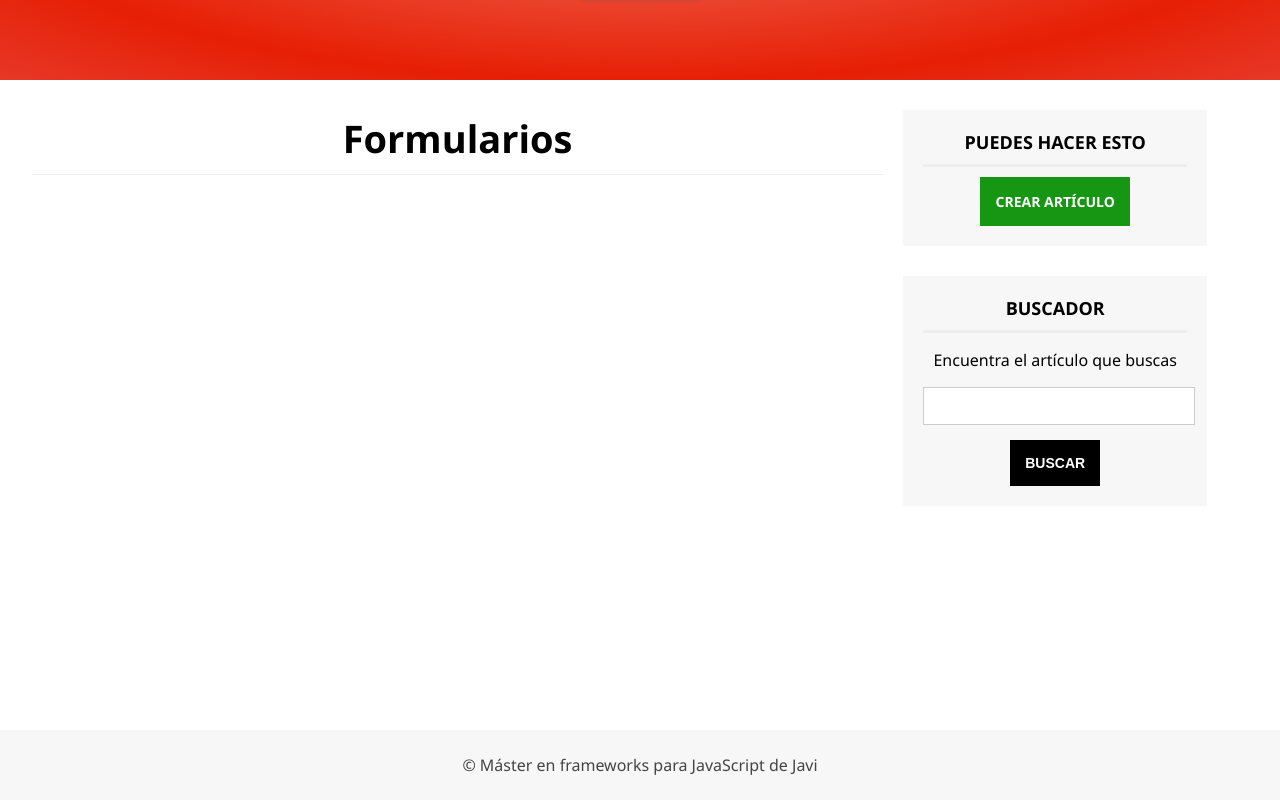
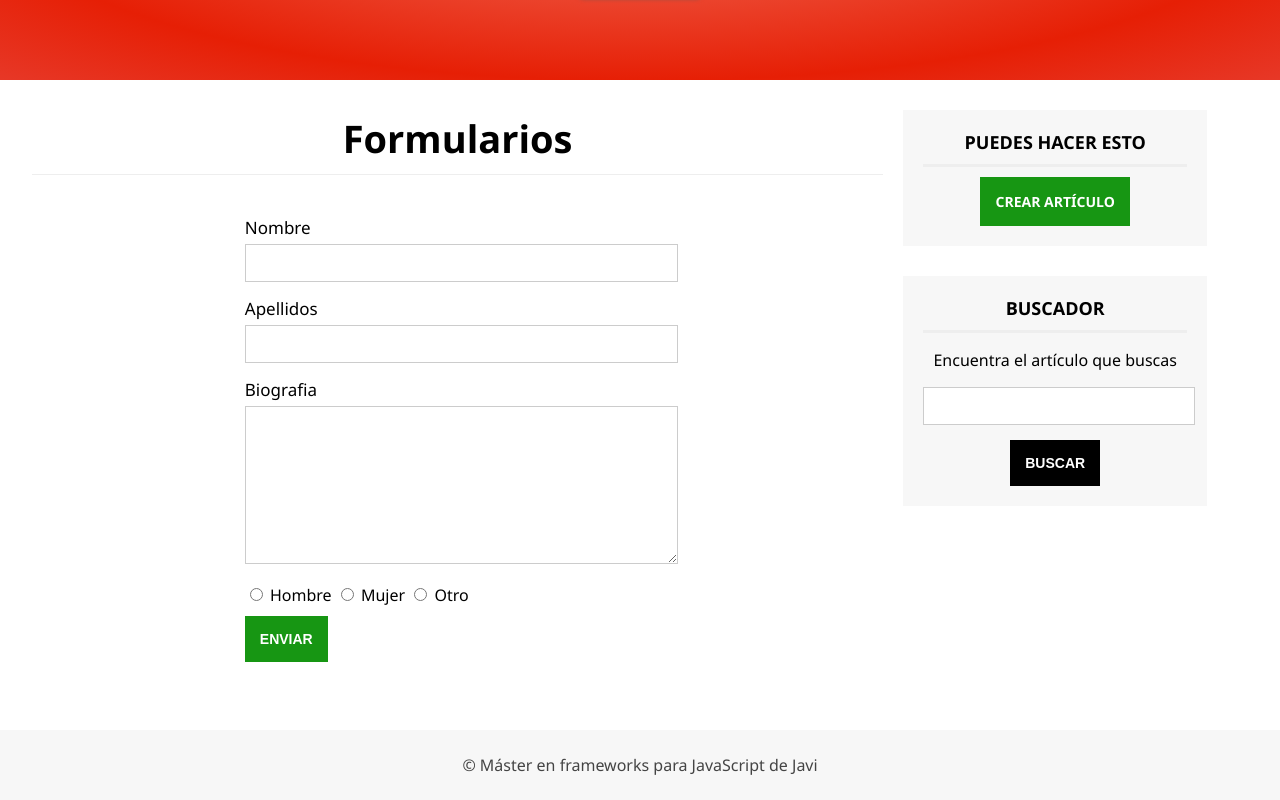
Before and after one commit to JavierGold/learning-angular, an Angular app in the folder frameworks_master/AprendiendoAngular/: page /formulario in a window 1280 px wide. Shown: the part 396-1196 px from the top of the page. Built offline with nearby package versions, Linux system fonts and the light colour scheme.

Commit message:
Formulario

```diff
--- a/frameworks_master/AprendiendoAngular/src/app/app.module.ts
+++ b/frameworks_master/AprendiendoAngular/src/app/app.module.ts
@@ -1,6 +1,7 @@
 import { NgModule } from '@angular/core';
 import { BrowserModule } from '@angular/platform-browser';
 import { routing, appRoutingProviders } from './app.routing';
+import { FormsModule } from '@angular/forms';
 
 import { AppComponent } from './app.component';
 import { HeaderComponent } from './components/header/header.component';
@@ -30,7 +31,8 @@
   ],
   imports: [
     BrowserModule,
-    routing
+    routing,
+    FormsModule
   ],
   providers: [appRoutingProviders],
   bootstrap: [AppComponent]
--- a/frameworks_master/AprendiendoAngular/src/app/components/formulario/formulario.component.html
+++ b/frameworks_master/AprendiendoAngular/src/app/components/formulario/formulario.component.html
@@ -6,6 +6,34 @@
 
     <h1 class="subheader">Formularios</h1>
 
+    <form class="mid-form" #userForm="ngForm" (ngSubmit)="onSubmit()">
+      <div class="form-group">
+          <label for="nombre">Nombre</label>
+          <input type="text" name="nombre"  #nombre="ngModel"[(ngModel)]="user.nombre" />
+      </div>
+
+      <div class="form-group">
+          <label for="apellidos">Apellidos</label>
+          <input type="text" name="apellidos" #apellidos="ngModel"[(ngModel)]="user.apellidos" />
+      </div>
+
+      <div class="form-group">
+          <label for="bio">Biografia</label>
+          <textarea name="bio" #bio="ngModel"[(ngModel)]="user.bio" ></textarea>
+      </div>
+
+      <div class="form-group radibuttons">
+          <input type="radio" name="genero" value="hombre" [(ngModel)]="user.genero" /> Hombre
+          <input type="radio" name="genero" value="mujer" [(ngModel)]="user.genero"  /> Mujer
+          <input type="radio" name="genero" value="otro" [(ngModel)]="user.genero"  /> Otro
+      </div>
+
+      <div class="clearfix"></div>
+
+      <input type="submit" value="Enviar" class="btn btn-success" />
+
+ </form>
+
   </section>
 
   <app-sidebar></app-sidebar>
--- a/frameworks_master/AprendiendoAngular/src/app/components/formulario/formulario.component.ts
+++ b/frameworks_master/AprendiendoAngular/src/app/components/formulario/formulario.component.ts
@@ -7,9 +7,24 @@
 })
 export class FormularioComponent implements OnInit {
 
-  constructor() { }
+  public user: any;
+
+  constructor() {
+
+    this.user = {
+      nombre:'',
+      apellidos:'',
+      bio:'',
+      genero:''
+
+    }
+  }
 
   ngOnInit(): void {
   }
 
+  onSubmit(){
+    console.log(this.user)
+  }
+
 }
```
